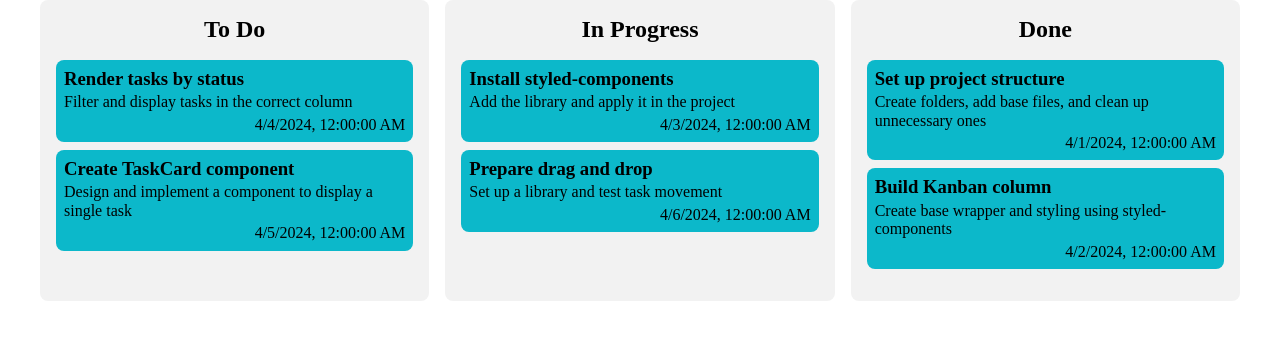
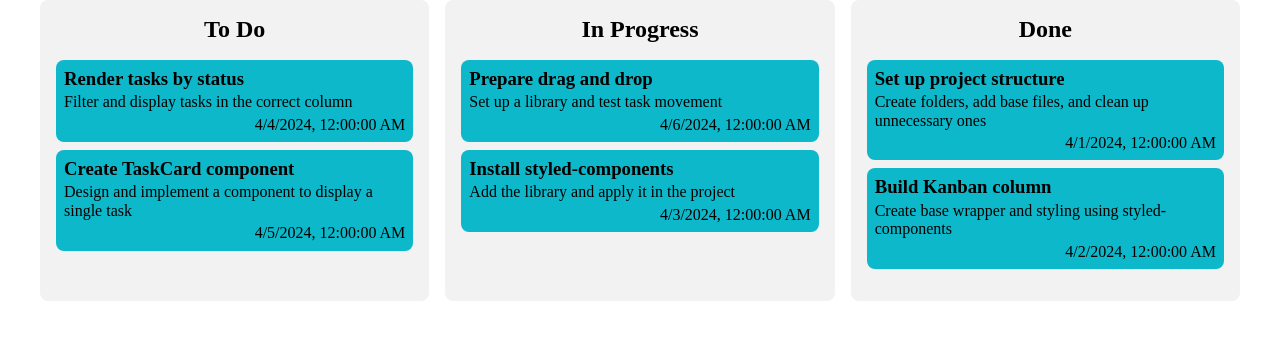
Before and after one commit to lipatovSergey/task-flow, a React (Vite) app: page / in a window 1280 px wide. Shown: the top 340 px of the page. Built offline with nearby package versions, Linux system fonts and the light colour scheme.

Commit message:
tasks sorting by priority

```diff
--- a/src/components/Column.tsx
+++ b/src/components/Column.tsx
@@ -30,12 +30,16 @@ const TasksList = styled.ul`
 `
 
 const Column = ({ status, tasks }: ColumnProps) => {
+
+  const sortedTasks = [...tasks].sort((a, b) => a.priority - b.priority)
+
   return (
     <ColumnWrapper>
       <ColumnTitle>{statusLabels[status]}</ColumnTitle>
-      <TasksList>{tasks.map(task => (
+      <TasksList>{sortedTasks.map(task => (
         <TaskCard key={task.id} task={task} />
-      ))}</TasksList>
+      ))}
+      </TasksList>
     </ColumnWrapper>
   )
 }
```
